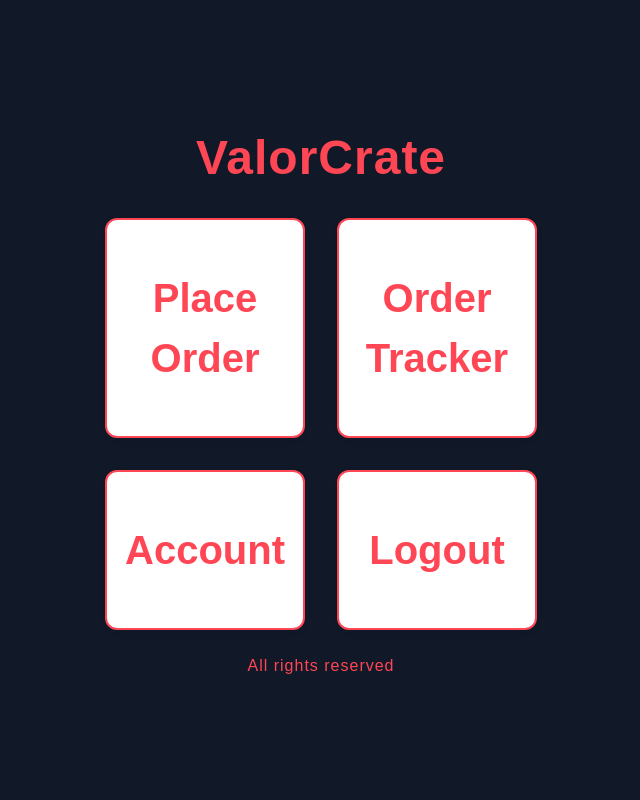
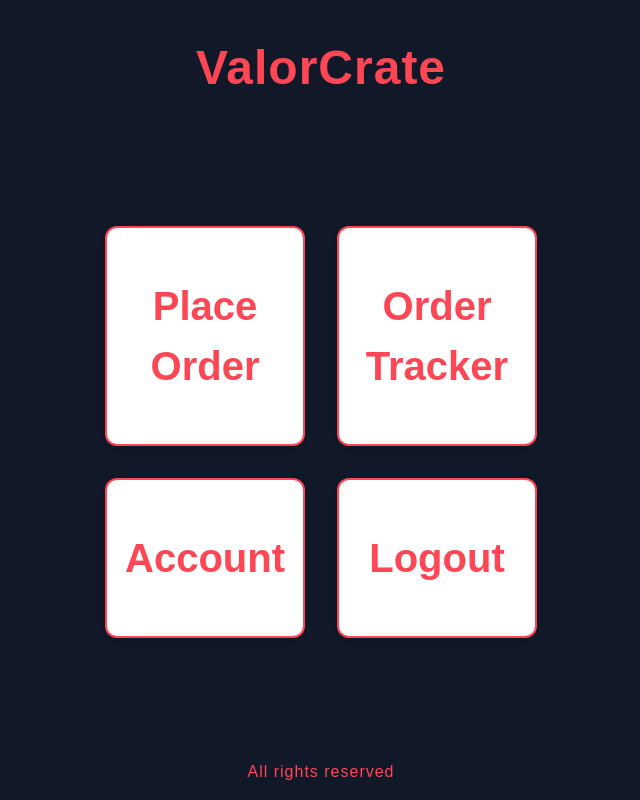
Before and after one commit to brryes/PHP, a PHP site: page /home.php in a window 1280 px wide. Shown: the whole page, without its empty margins (319-959 px from the left). Run offline with PHP 8.4, Linux system fonts and the light colour scheme; the visitor is signed in with stand-in values (Sample User, id 1); some libraries are stand-ins or nearby versions.

Commit message:
ewan q na

```diff
--- a/home.php
+++ b/home.php
@@ -17,26 +17,26 @@ if (!isset($_SESSION["username"])) {
       margin: 0;
       padding: 0;
       min-height: 100vh;
-      background: #111827; /* Tailwind gray-900 */
+      background: #111827;
       font-family: 'Oswald', Arial, sans-serif;
       display: flex;
-      justify-content: center;
-      align-items: center;
-    }
-
-    .container {
-      display: flex;
       flex-direction: column;
-      align-items: center;
     }
 
     .header {
       font-size: 3rem;
       font-weight: 600;
       text-align: center;
-      margin-bottom: 24px;
+      margin: 32px 0 16px;
       color: #ff4655;
       letter-spacing: 1px;
+    }
+
+    .main-content {
+      flex: 1;
+      display: flex;
+      justify-content: center;
+      align-items: center;
     }
 
     .menu-grid {
@@ -78,7 +78,7 @@ if (!isset($_SESSION["username"])) {
       text-align: center;
       font-size: 1rem;
       color: #ff4655;
-      margin-top: 24px;
+      margin: 16px 0;
       letter-spacing: 1px;
     }
 
@@ -102,17 +102,17 @@ if (!isset($_SESSION["username"])) {
 </head>
 
 <body>
-  <div class="container">
-    <div class="header">ValorCrate</div>
+  <div class="header">ValorCrate</div>
 
+  <div class="main-content">
     <div class="menu-grid">
       <a href="place_order.php" class="menu-btn">Place<br>Order</a>
       <a href="order_tracker.php" class="menu-btn">Order<br>Tracker</a>
       <a href="account.php" class="menu-btn">Account</a>
       <a href="logout.php" class="menu-btn">Logout</a>
     </div>
+  </div>
 
-    <div class="footer">All rights reserved</div>
-  </div>
+  <div class="footer">All rights reserved</div>
 </body>
 </html>
```
